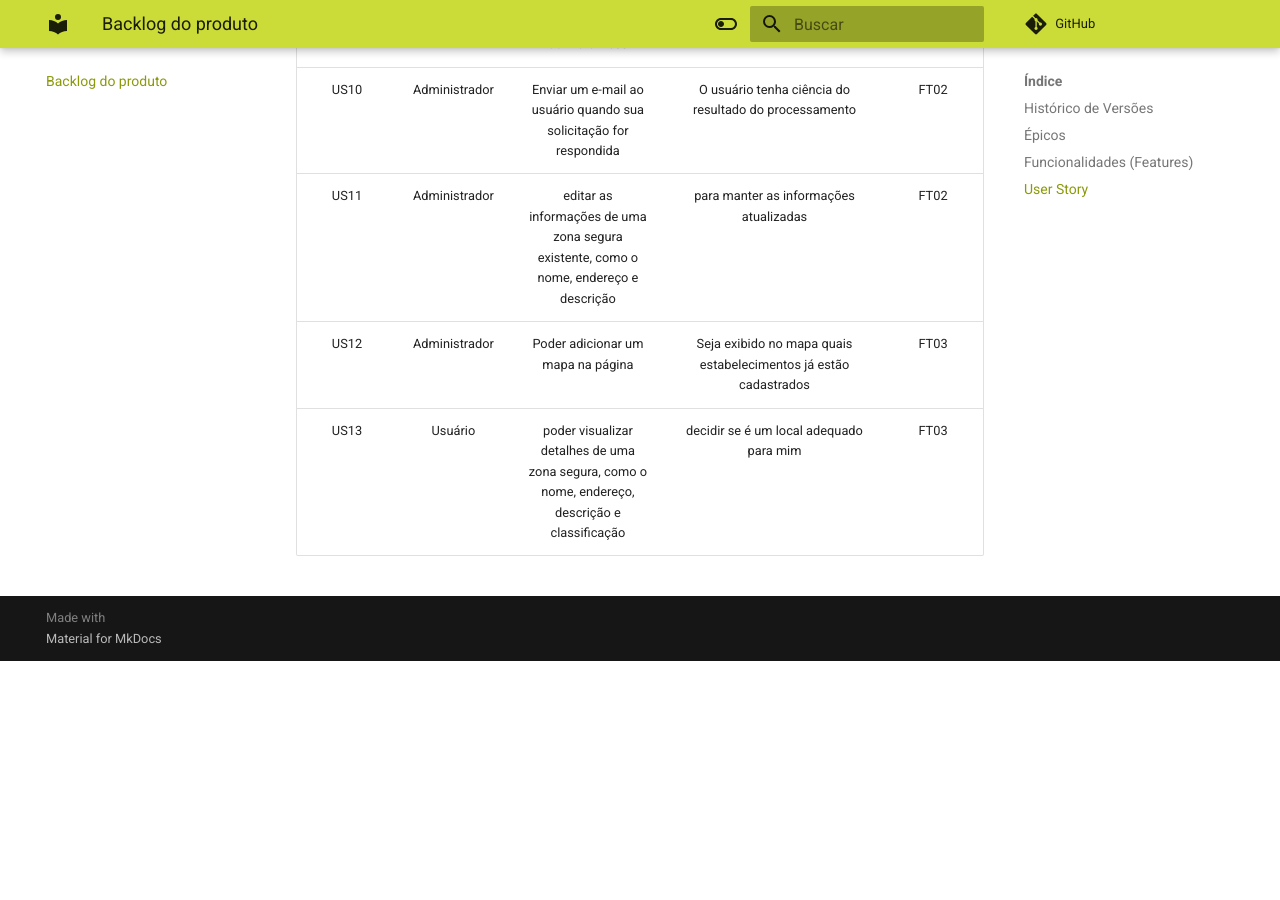
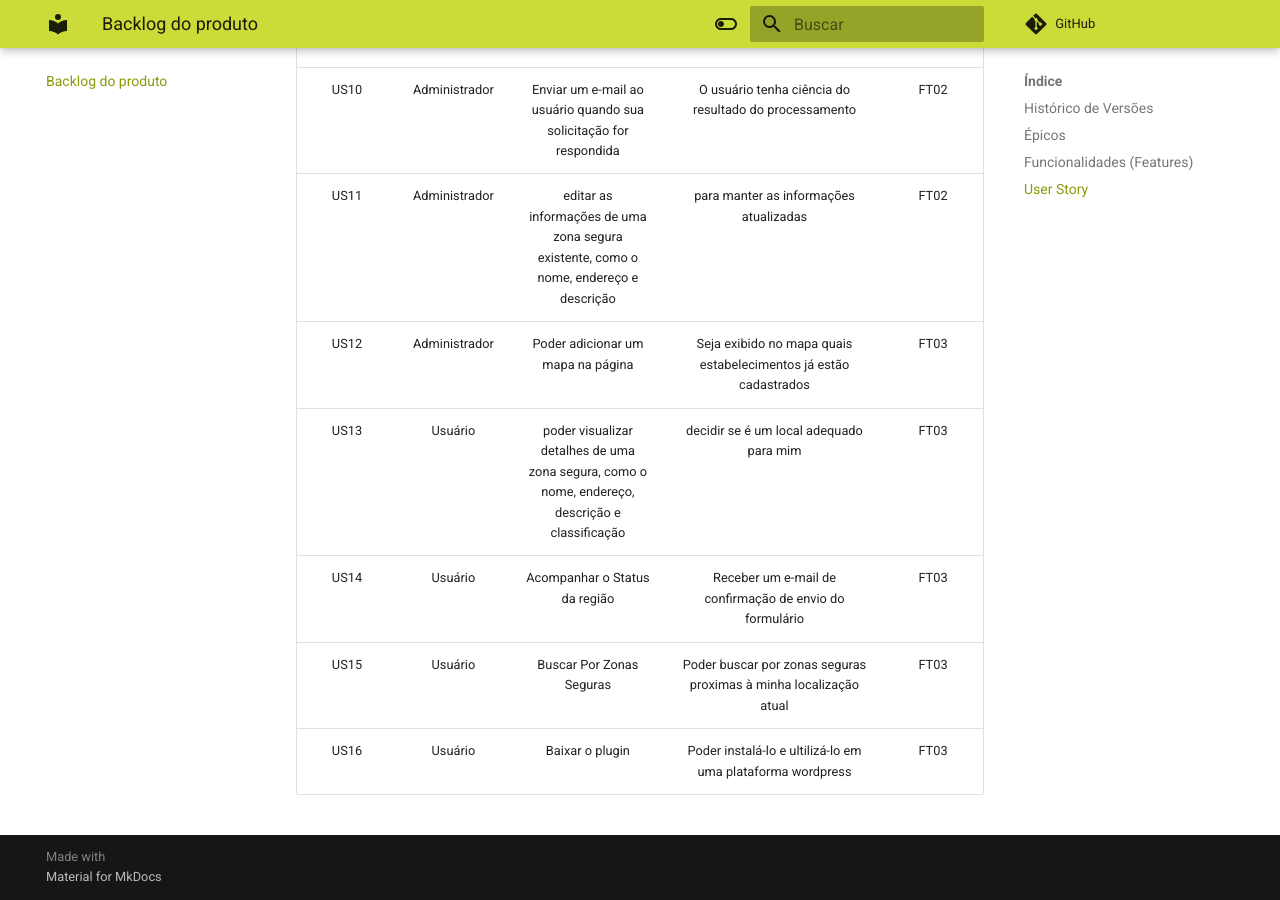
Before and after one commit to ResidenciaTICBrisa/T2G8-Plugin-Wordpress, an MkDocs documentation site: the page built from docs/backlog.md, in a window 1280 px wide and 900 px high, scrolled down 2897 px. Built offline with MkDocs 1.6.1 and Material for MkDocs 9.7.7, drawn with Linux system fonts in a browser that asks for light colours; comment, search, counter and statistics services are not loaded; before the commit the page ends 3558 px from its top, so only the background shows below that.

Commit message:
Atualizando a github pages

```diff
--- a/docs/backlog.md
+++ b/docs/backlog.md
@@ -46,3 +46,6 @@ Este documento oferece uma visão abrangente do backlog de nosso produto, destac
 |    US11    | Administrador |  editar as informações de uma zona segura existente, como o nome, endereço e descrição |  para manter as informações atualizadas | FT02 |
 |    US12    | Administrador | Poder adicionar um mapa na página | Seja exibido no mapa quais estabelecimentos já estão cadastrados | FT03 |
 |    US13    | Usuário | poder visualizar detalhes de uma zona segura, como o nome, endereço, descrição e classificação | decidir se é um local adequado para mim | FT03 |
+|    US14    | Usuário | Acompanhar o Status da região|  Receber um e-mail de confirmação de envio do formulário | FT03 |
+|    US15    | Usuário |Buscar Por Zonas Seguras | Poder buscar por zonas seguras proximas à minha localização atual | FT03 |
+|    US16    | Usuário | Baixar o plugin | Poder instalá-lo e ultilizá-lo em uma plataforma wordpress | FT03 |
```
Also changed, not shown: docs/arquitetura.md (+1 -1 lines), docs/assets/images/Architecture.png (added).
